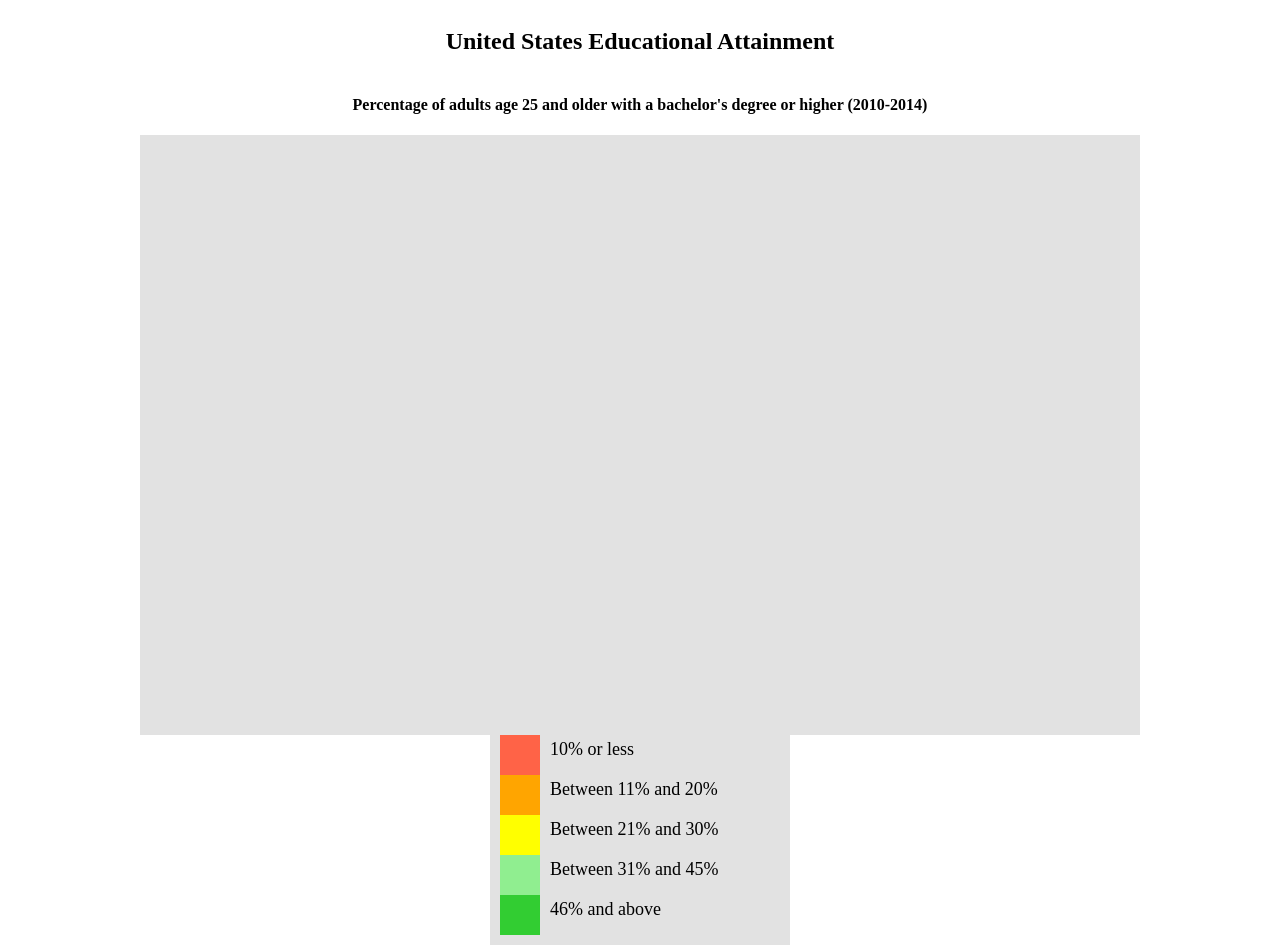
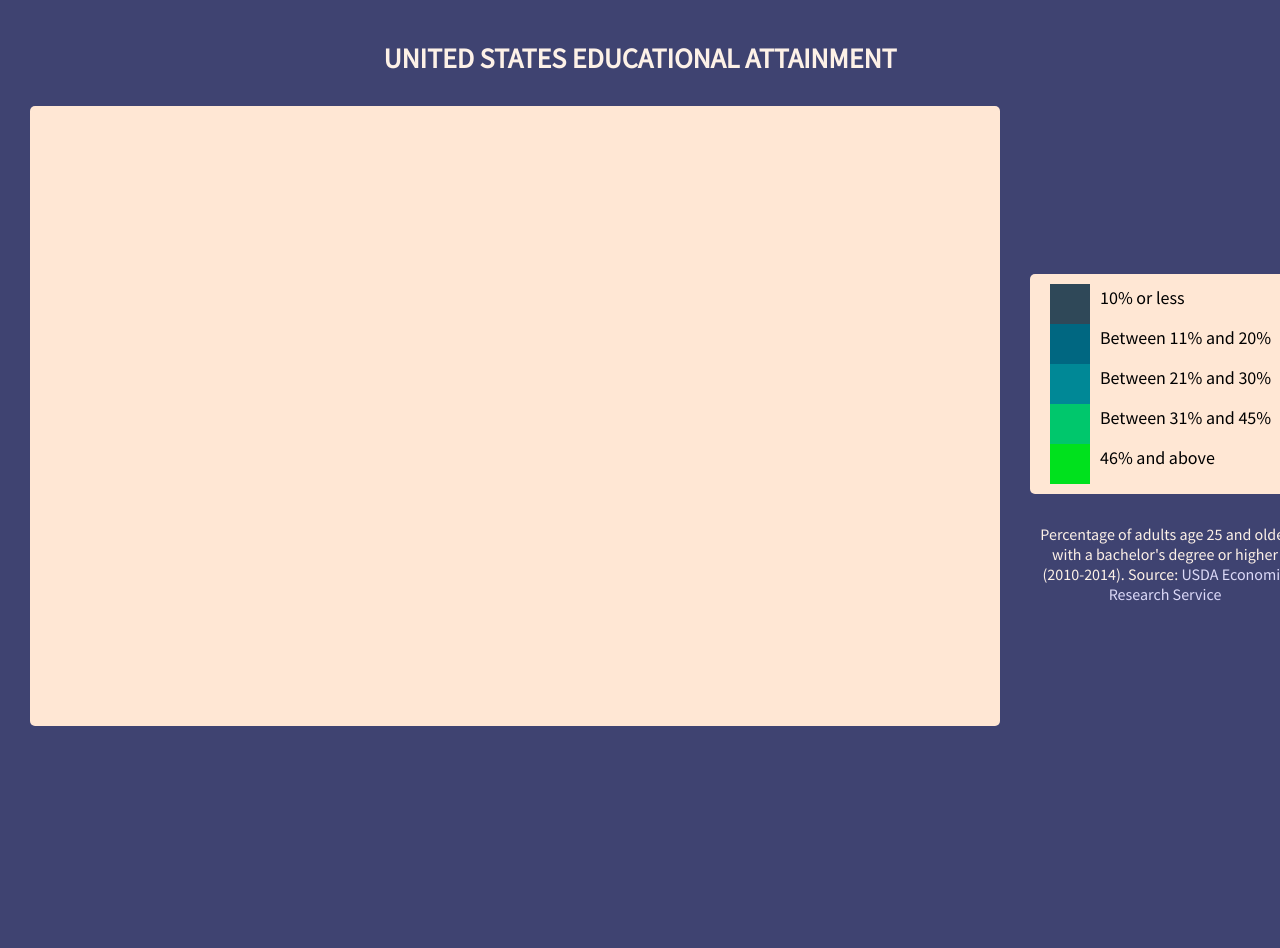
Before and after one commit to pcbennett108/FreeCC-ChoroplethMap, a plain HTML site: page index.html in a window 1280 px wide. After the commit the page ends 800 px from the top, so only its background shows below. Drawn offline with nearby package versions, Linux system fonts and the light colour scheme; no server answers.

Commit message:
Adjust and add styles

```diff
--- a/index.html
+++ b/index.html
@@ -11,34 +11,43 @@
   </head>
   <body>
     <h2 id="title">United States Educational Attainment</h2>
-    <h4 id="description">
-      Percentage of adults age 25 and older with a bachelor's degree or higher
-      (2010-2014)
-    </h4>
+
+    <div id="container">
+      <svg id="canvas"></svg>
+      <div id="rightSide">
         <div id="tooltip"></div>
-    <svg id="canvas"></svg>
         <svg id="legend">
           <g>
-        <rect x="10" y="0" width="40" height="40" fill="tomato"></rect>
+            <rect x="10" y="0" width="40" height="40" fill="#2F4858"></rect>
             <text x="60" y="20" fill="Black">10% or less</text>
           </g>
           <g>
-        <rect x="10" y="40" width="40" height="40" fill="orange"></rect>
+            <rect x="10" y="40" width="40" height="40" fill="#006781"></rect>
             <text x="60" y="60" fill="Black">Between 11% and 20%</text>
           </g>
           <g>
-        <rect x="10" y="80" width="40" height="40" fill="yellow"></rect>
+            <rect x="10" y="80" width="40" height="40" fill="#008896"></rect>
             <text x="60" y="100" fill="Black">Between 21% and 30%</text>
           </g>
           <g>
-        <rect x="10" y="120" width="40" height="40" fill="lightgreen"></rect>
+            <rect x="10" y="120" width="40" height="40" fill="#00C76C"></rect>
             <text x="60" y="140" fill="Black">Between 31% and 45%</text>
           </g>
           <g>
-        <rect x="10" y="160" width="40" height="40" fill="limegreen"></rect>
+            <rect x="10" y="160" width="40" height="40" fill="#00E11D"></rect>
             <text x="60" y="180" fill="Black">46% and above</text>
           </g>
         </svg>
+        <div id="description">
+          Percentage of adults age 25 and older with a bachelor's degree or
+          higher (2010-2014). Source:
+          <a
+            href="https://www.ers.usda.gov/data-products/county-level-data-sets/download-data.aspx"
+            >USDA Economic Research Service</a
+          >
+        </div>
+      </div>
+    </div>
   </body>
   <script defer src="/script.js"></script>
   <script src="https://cdn.freecodecamp.org/testable-projects-fcc/v1/bundle.js"></script>
--- a/script.js
+++ b/script.js
@@ -24,15 +24,15 @@ let drawMap = () => {
       });
       let percentage = county["bachelorsOrHigher"];
       if (percentage <= 10) {
-        return "tomato";
+        return "#2F4858";
       } else if (percentage <= 20) {
-        return "orange";
+        return "#006781";
       } else if (percentage <= 30) {
-        return "yellow";
+        return "#008896";
       } else if (percentage <= 45) {
-        return "lightgreen";
+        return "#00C76C";
       } else {
-        return "limegreen";
+        return "#00E11D";
       }
     })
     .attr("data-fips", (countyDataItem) => {
@@ -57,7 +57,7 @@ let drawMap = () => {
       tooltip.text(
         county["fips"] +
           " - " +
-          county["area-name"] +
+          county["area_name"] +
           ", " +
           county["state"] +
           " : " +
--- a/style.css
+++ b/style.css
@@ -1,31 +1,84 @@
-html {
+@import url("https://fonts.googleapis.com/css2?family=Source+Sans+Pro&display=swap");
+
+* {
+  font-family: "Source Sans Pro", sans-serif;
+}
+
+html,
+body {
   min-height: 100%;
 }
 
 body {
+  background-color: #3f4371;
   display: flex;
   flex-direction: column;
   justify-content: center;
   align-items: center;
+  color: #fdf1e7;
+  margin: 30px;
 }
 
 svg {
-  background-color: rgb(226, 226, 226);
+  background-color: #ffe7d4;
+  padding: 10px;
+  border-radius: 5px;
 }
 
 #canvas {
-  min-width: 1000px;
   min-height: 600px;
+  min-width: 950px;
 }
 
-#legend {
-  font-size: 18px;
-  text-align: center;
-  min-height: 210px;
+.county:hover {
+  fill: orange;
 }
 
 #tooltip {
   visibility: hidden;
   height: auto;
   width: auto;
+  color: #fdf1e7;
+  font-size: 20px;
+  margin-bottom: 5px;
 }
+
+#legend {
+  font-size: 18px;
+  text-align: center;
+  min-height: 200px;
+  max-width: 250px;
+  margin-top: 40px;
+  margin-bottom: 30px;
+}
+
+#title {
+  font-size: 28px;
+  color: #fdf1e7;
+  text-transform: uppercase;
+  margin-top: 10px;
+  margin-bottom: 30px;
+}
+
+#description {
+  text-align: center;
+}
+
+#description a {
+  text-decoration: none;
+  color: #dcd9f8;
+  text-align: center;
+}
+
+#container {
+  display: flex;
+  align-items: center;
+  width: 100%;
+}
+
+#rightSide {
+  display: flex;
+  flex-direction: column;
+  align-items: center;
+  margin-left: 30px;
+}
```
Lines whose indentation alone changed are shown as unchanged.
